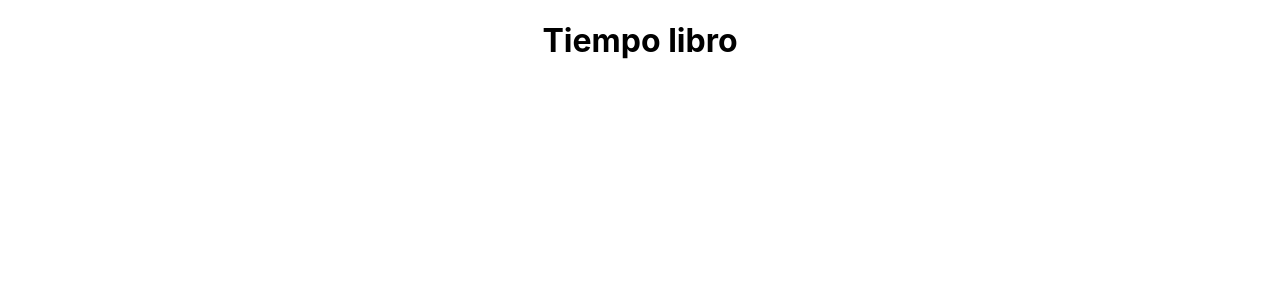
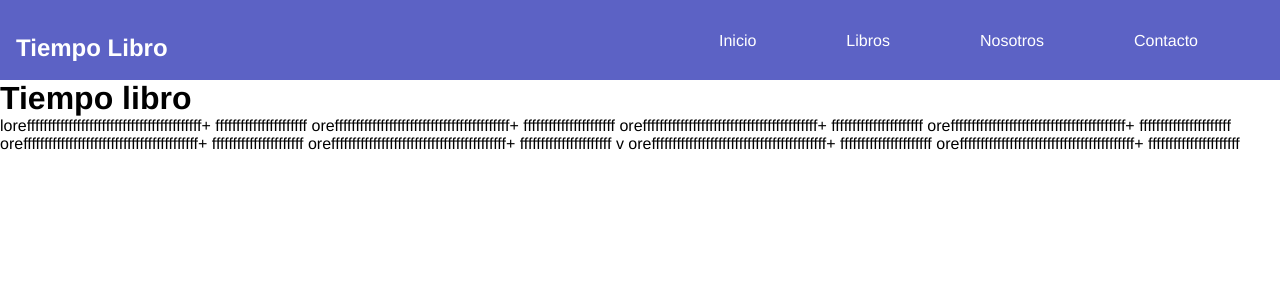
Before and after one commit to grGrimales/ecommerce-tiempo-libro, a React (Create React App) app: page / in a window 1280 px wide. Shown: the top 300 px of the page. Built offline with nearby package versions, Linux system fonts and the light colour scheme.

Commit message:
Se crea components para menu se aplica estilos con sass adaptado a dispositivos mobile

```diff
--- a/public/index.html
+++ b/public/index.html
@@ -39,5 +39,9 @@
       To begin the development, run `npm start` or `yarn start`.
       To create a production bundle, use `npm run build` or `yarn build`.
     -->
+    <script
+      src="https://kit.fontawesome.com/0cd8dbf3de.js"
+      crossorigin="anonymous"
+    ></script>
   </body>
 </html>
--- a/src/App.css
+++ /dev/null
@@ -1,38 +0,0 @@
-.App {
-  text-align: center;
-}
-
-.App-logo {
-  height: 40vmin;
-  pointer-events: none;
-}
-
-@media (prefers-reduced-motion: no-preference) {
-  .App-logo {
-    animation: App-logo-spin infinite 20s linear;
-  }
-}
-
-.App-header {
-  background-color: #282c34;
-  min-height: 100vh;
-  display: flex;
-  flex-direction: column;
-  align-items: center;
-  justify-content: center;
-  font-size: calc(10px + 2vmin);
-  color: white;
-}
-
-.App-link {
-  color: #61dafb;
-}
-
-@keyframes App-logo-spin {
-  from {
-    transform: rotate(0deg);
-  }
-  to {
-    transform: rotate(360deg);
-  }
-}
--- a/src/App.js
+++ b/src/App.js
@@ -1,10 +1,23 @@
 import logo from "./logo.svg";
-import "./App.css";
+
+import { NavBar } from "./components/NavBar";
 
 function App() {
   return (
     <div className="App">
+      <NavBar />
       <h1>Tiempo libro</h1>
+
+      <div>
+        loreffffffffffffffffffffffffffffffffffffffffff+ ffffffffffffffffffffff
+        oreffffffffffffffffffffffffffffffffffffffffff+ ffffffffffffffffffffff
+        oreffffffffffffffffffffffffffffffffffffffffff+ ffffffffffffffffffffff
+        oreffffffffffffffffffffffffffffffffffffffffff+ ffffffffffffffffffffff
+        oreffffffffffffffffffffffffffffffffffffffffff+ ffffffffffffffffffffff
+        oreffffffffffffffffffffffffffffffffffffffffff+ ffffffffffffffffffffff v
+        oreffffffffffffffffffffffffffffffffffffffffff+ ffffffffffffffffffffff
+        oreffffffffffffffffffffffffffffffffffffffffff+ ffffffffffffffffffffff
+      </div>
     </div>
   );
 }
--- /dev/null
+++ b/src/components/NavBar.js
@@ -0,0 +1,54 @@
+import React, { useState } from "react";
+
+export const NavBar = () => {
+  const [click, setClick] = useState(false);
+
+  const handleClick = () => setClick(!click);
+
+  return (
+    <>
+      <header className="header">
+        <h2 className="header__title">Tiempo Libro</h2>
+        <nav className="header__navegation">
+          <div className="header__icon" onClick={handleClick}>
+            <i className={click ? "fas fa-times" : "fas fa-bars"} />
+          </div>
+          <ul className="nav" className={click ? "nav active" : "nav"}>
+            <li className="nav__item">
+              <a className="nav__links" href="#">
+                Inicio
+              </a>
+            </li>
+
+            <li className="nav__item">
+              <a className="nav__links" href="#">
+                {" "}
+                Libros
+              </a>
+
+              {/* <ul>
+                <li>Inicio</li>
+                <li>Inicio</li>
+                <li>Inicio</li>
+              </ul> */}
+            </li>
+
+            <li className="nav__item">
+              <a className="nav__links" href="#">
+                {" "}
+                Nosotros
+              </a>
+            </li>
+
+            <li className="nav__item">
+              <a className="nav__links" href="#">
+                {" "}
+                Contacto
+              </a>
+            </li>
+          </ul>
+        </nav>
+      </header>
+    </>
+  );
+};
--- a/src/index.css
+++ /dev/null
@@ -1,13 +0,0 @@
-body {
-  margin: 0;
-  font-family: -apple-system, BlinkMacSystemFont, 'Segoe UI', 'Roboto', 'Oxygen',
-    'Ubuntu', 'Cantarell', 'Fira Sans', 'Droid Sans', 'Helvetica Neue',
-    sans-serif;
-  -webkit-font-smoothing: antialiased;
-  -moz-osx-font-smoothing: grayscale;
-}
-
-code {
-  font-family: source-code-pro, Menlo, Monaco, Consolas, 'Courier New',
-    monospace;
-}
--- a/src/index.js
+++ b/src/index.js
@@ -1,6 +1,6 @@
 import React from "react";
 import ReactDOM from "react-dom";
-import "./index.css";
+import "./styles/styles.scss";
 import App from "./App";
 
 ReactDOM.render(
--- /dev/null
+++ b/src/styles/bases/_general.scss
@@ -0,0 +1,14 @@
+* {
+  font-family: Helvetica, Arial, sans-serif;
+  margin: 0px;
+}
+
+html,
+body {
+  height: 100vh;
+  width: 100wh;
+}
+
+ul {
+  padding: 0;
+}
--- /dev/null
+++ b/src/styles/bases/_mixins.scss
@@ -0,0 +1,35 @@
+@mixin small {
+  @media (min-width: 600px) {
+    @content;
+  }
+}
+
+@mixin medium {
+  @media (min-width: 768px) {
+    @content;
+  }
+}
+
+@mixin large {
+  @media (min-width: 992px) {
+    @content;
+  }
+}
+
+@mixin xl {
+  @media (min-width: 1100px) {
+    @content;
+  }
+}
+
+@mixin xxl {
+  @media (min-width: 1345px) {
+    @content;
+  }
+}
+
+@mixin max {
+  @media (max-width: 768px) {
+    @content;
+  }
+}
--- /dev/null
+++ b/src/styles/bases/_settings.scss
@@ -0,0 +1,6 @@
+// Colors
+$primary: #5c62c5;
+$secundary: #f1f1f1;
+
+$complemetary: black;
+$white: #fff;
--- /dev/null
+++ b/src/styles/components/_navbar.scss
@@ -0,0 +1,91 @@
+.header {
+  background-color: $primary;
+  display: flex;
+  flex-direction: column;
+  color: $white;
+  // width: 100%;
+  // height: 100vh;
+
+  @include medium {
+    flex-direction: row;
+    width: 100%;
+    height: 5rem;
+    justify-content: space-between;
+  }
+  .header__title {
+    margin-left: 1rem;
+    align-self: center;
+    margin-top: 1rem;
+  }
+
+  .header__icon {
+    color: white;
+    background: none;
+    border: none;
+    font-size: 30px;
+    padding: 0 20px;
+    line-height: 60px;
+    cursor: pointer;
+
+    @include medium {
+      display: none;
+    }
+  }
+}
+
+.nav {
+  // display: flex;
+  // flex-direction: column;
+  // align-items: center;
+  // justify-content: space-between;
+  display: grid;
+  grid-template-columns: repeat(5, auto);
+  grid-gap: 10px;
+  list-style: none;
+  text-align: center;
+  width: 70vw;
+  justify-content: end;
+  margin-right: 2rem;
+
+  @include max {
+    // flex-direction: row;
+    // width: 70vw;
+
+    display: flex;
+    flex-direction: column;
+    width: 100%;
+    height: 90vh;
+    position: absolute;
+    justify-content: flex-start;
+    left: -100%;
+    opacity: 1;
+    transition: all 0.5s ease;
+  }
+}
+
+.nav__item {
+  list-style: none;
+  padding: 2rem;
+  cursor: pointer;
+}
+
+.nav__links {
+  color: $white;
+  text-decoration: none;
+  padding: 0.5rem;
+
+  &:hover {
+    background-color: $secundary;
+    border-radius: 0.4rem;
+    color: $complemetary;
+  }
+}
+
+.active {
+  align-items: center;
+  background-color: $primary;
+  left: 0;
+  opacity: 1;
+  transition: all 0.5s ease;
+  z-index: 1;
+}
--- /dev/null
+++ b/src/styles/styles.scss
@@ -0,0 +1,6 @@
+@import "./bases/settings";
+@import "./bases/general";
+@import "./bases/mixins";
+
+//components
+@import "./components/navbar";
```
